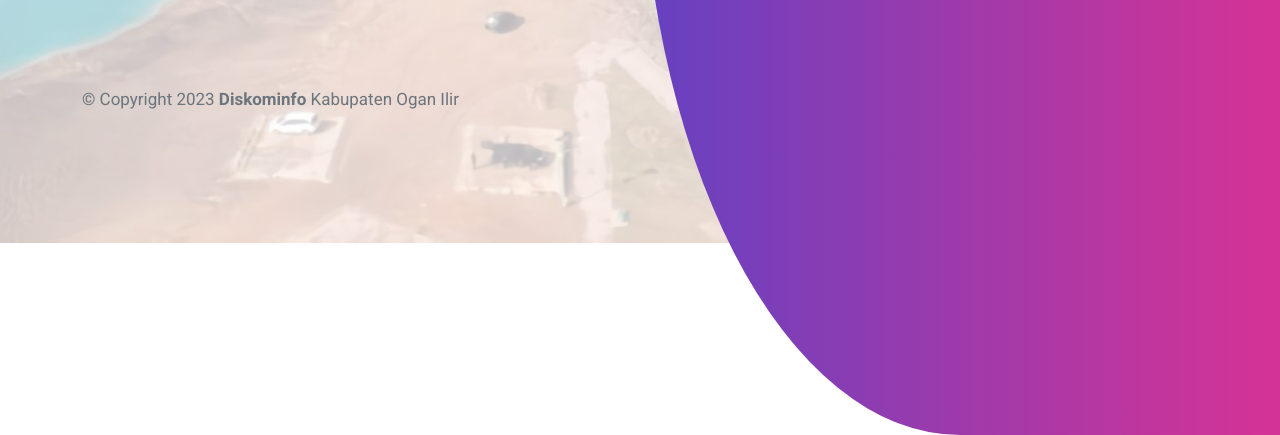
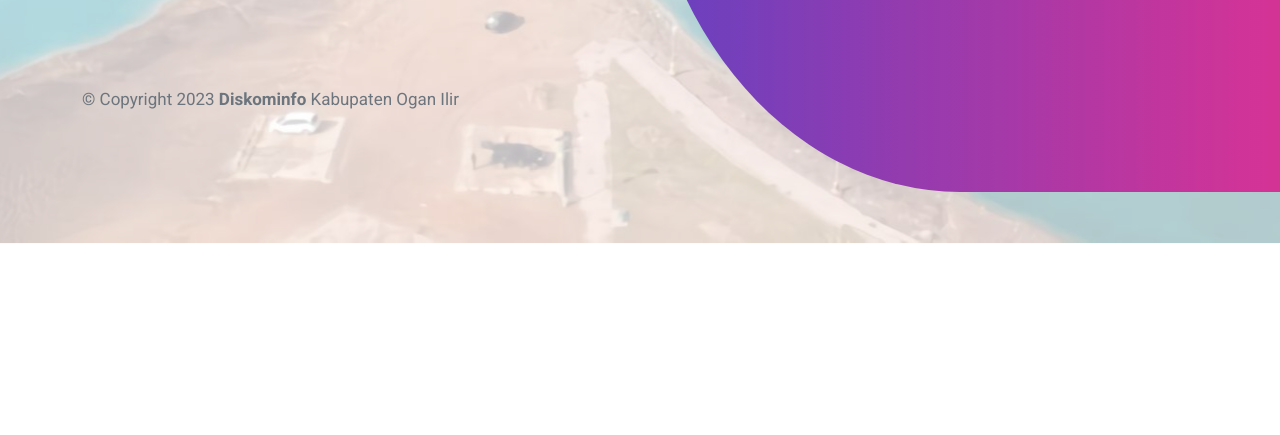
Before and after one commit to dayatpribadi/sidesi, a plain HTML site: page index.html in a window 1280 px wide. Shown: the part 608-1043 px from the top of the page. After the commit the page ends 800 px from the top, so only its background shows below. Drawn offline with Linux system fonts and the light colour scheme.

Commit message:
update img

```diff
--- a/assets/css/styless.css
+++ b/assets/css/styless.css
@@ -310,15 +310,15 @@ h5.kata-login {
     position: absolute;
     content: "";
     width: 50vw;
-    height: 78rem;
-    top: -205px;
+    height: 100vh;
+    top: 0;
     right: 0;
     background: #6541c1;
     background: -webkit-gradient(left top, right top, color-stop(0%, #6541c1), color-stop(98%, #d43396), color-stop(100%, #d43396));
     background: -webkit-gradient(linear, left top, right top, from(#6541c1), color-stop(98%, #d43396), to(#d43396));
     background: linear-gradient(to right, #6541c1 0%, #d43396 98%, #d43396 100%);
     filter: progid:DXImageTransform.Microsoft.gradient( startColorstr='#6541c1', endColorstr='#d43396', GradientType=1);
-    border-radius: 100% 0 0 100% ;
+    border-radius: 60% 0 0 60% ;
     background-position: top right;
     z-index: -2;
   }
```
